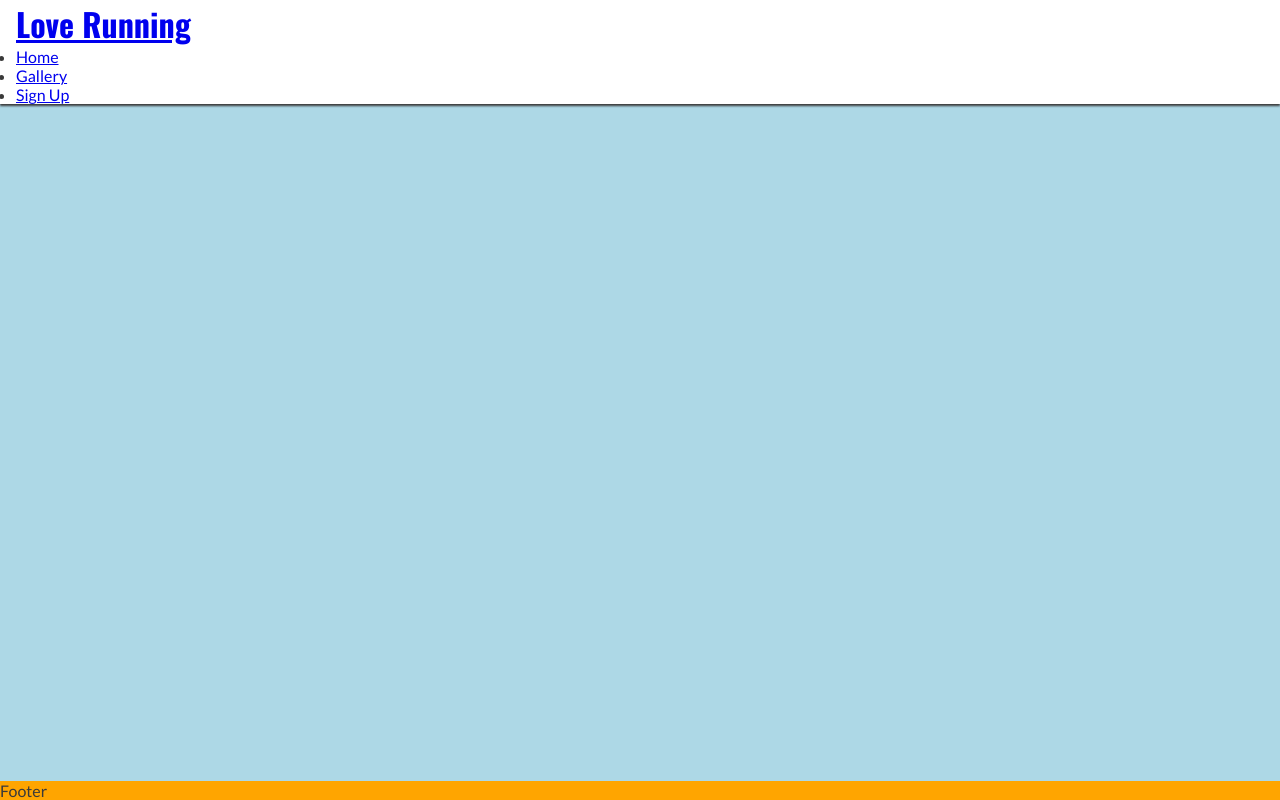
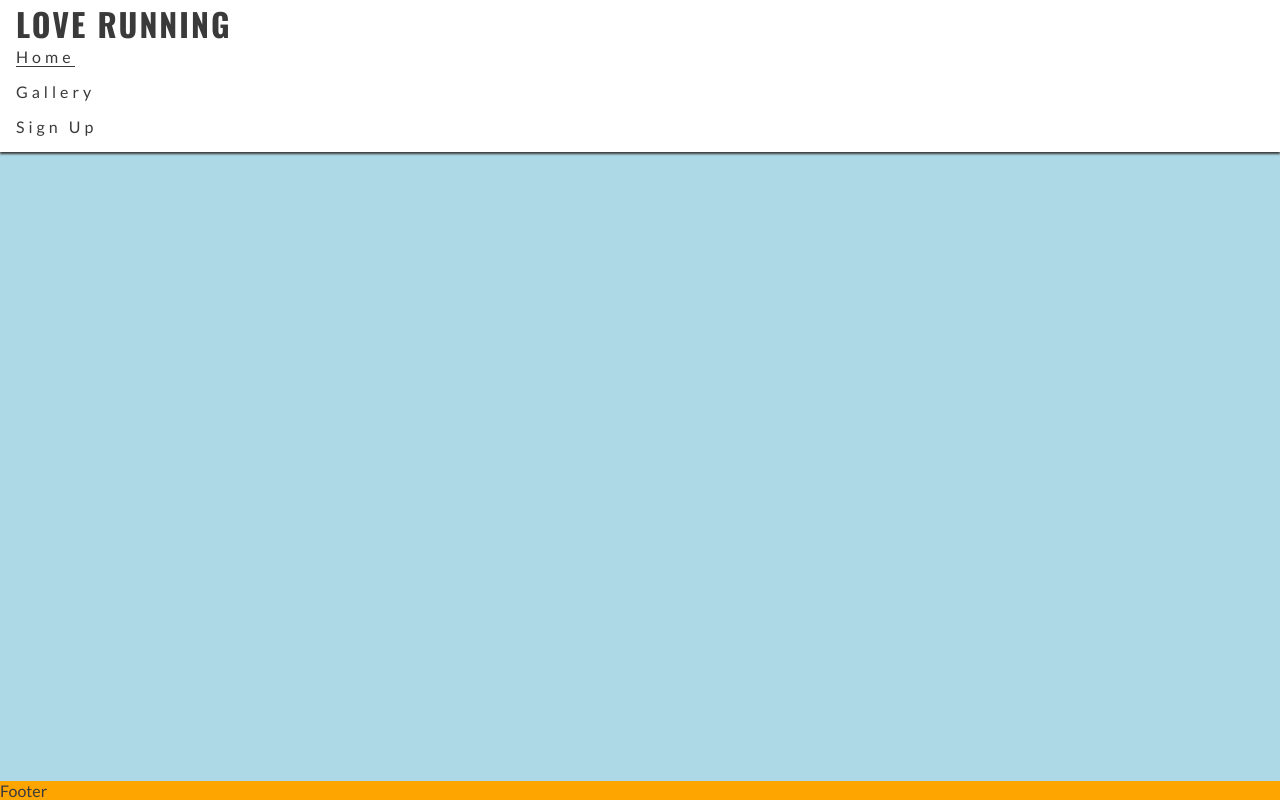
Before and after one commit to Terry-Martin/love-running24, a plain HTML site: page index.html in a window 1280 px wide. Drawn offline with nearby package versions, Linux system fonts and the light colour scheme.

Commit message:
Add formatting for nav list items

```diff
--- a/assets/css/style.css
+++ b/assets/css/style.css
@@ -30,12 +30,35 @@ header {
     box-shadow: 0 2px 2px #3a3a3a;
 }
 
+header a {
+    text-decoration: none;
+    color: inherit;
+}
+
 h1 {
     font-family: 'Oswald', sans-serif;
+    text-transform: uppercase;
+    letter-spacing: 2px;
+    color: 252525;
+}
+
+#menu {
+    size: 110%;
+    letter-spacing: 4px;
+    list-style-type: none;
+}
+
+#menu > li {
+    margin-bottom: 1em;
+}
+
+.active {
+    border-bottom: 1px solid #3a3a3a;
 }
 
 /* Main */
 main {
+
     background-color: lightblue;
     /* Make main element take up any surplus space to push footer down */
     flex: 1 0 auto;
--- a/index.html
+++ b/index.html
@@ -25,8 +25,8 @@
             <h1 id="logo">Love Running</h1>
         </a>
         <nav>
-            <ul>
-                <li><a href="index.html">Home</a></li>
+            <ul id="menu">
+                <li><a href="index.html" class="active">Home</a></li>
                 <li><a href="gallery.html">Gallery</a></li>
                 <li><a href="sign-up.html">Sign Up</a></li>
             </ul>
```
